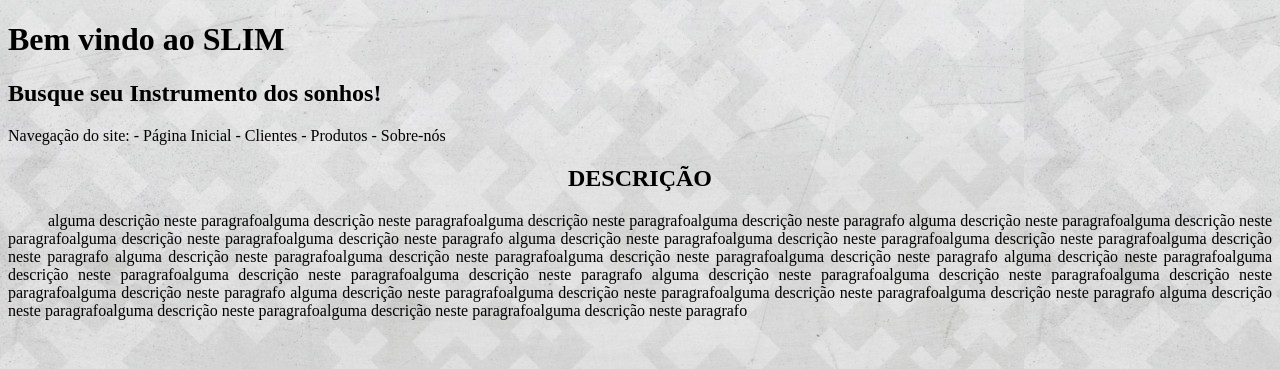
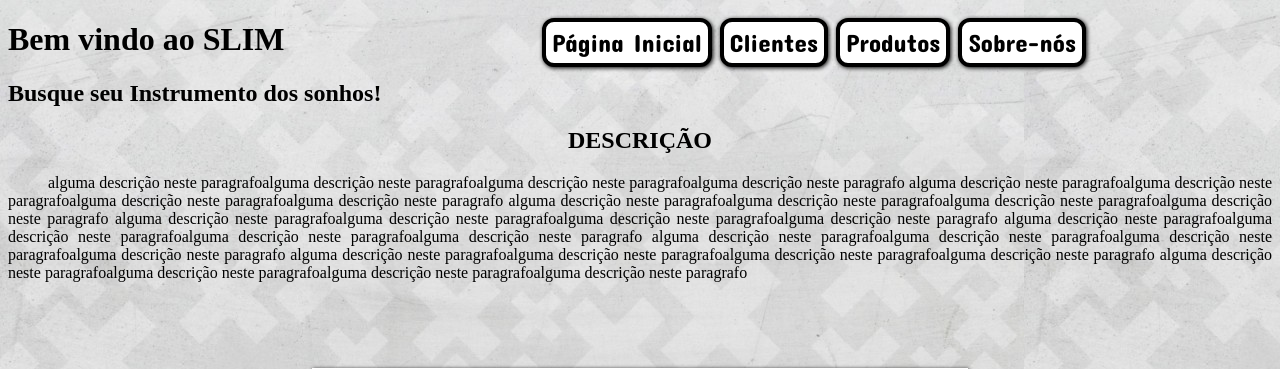
Before and after one commit to giovane-aG/software-engineeringProject, a PHP site: page / in a window 1280 px wide. Shown: the top 369 px of the page. Run offline with PHP 8.4, Linux system fonts and the light colour scheme.

Commit message:
Add files via upload

```diff
--- a/frontend/css/master.css
+++ b/frontend/css/master.css
@@ -1,5 +1,5 @@
 @charset "UTF-8";
-
+/*========== CSS START ========== */
 body{
   background-color: black;
   color: black;
@@ -9,18 +9,72 @@ p{
   text-align: justify;
   text-indent: 40px;
 }
+/*==========  Conf figura ========== START*/
 figure.fcenter {
+  position: relative;
+    border: 8px solid white;
+    box-shadow: 1px 1px 4px black;
+    max-width: 640px;
+    max-height: 425px;
+    margin-left: auto;
+    margin-right: auto;
+}
+figure.fcenter img{
+  width: 100%;
+  height: 100%;
+}
+figure.fcenter figcaption {
+  opacity: 0;
+  position: absolute;
+  top: 0px;
+  background-color: rgba(0,0,0,.4);
+  color: white;
+  width: 100%;
+  height: 100%;
+  padding: 10px;
+  box-sizing: border-box;
+  transition: opacity 1s;
+ }
+ figure.fcenter:hover figcaption{
+  opacity: 1;
+ }
+/*==========  Conf figura ========== END*/
+/*==========  Form MENU ========== START*/
+nav#menu{
 display: block;
-padding: 3px;
-text-align: center;
-border: 8px solid white;
-box-shadow: 1px 1px 4px black;
-position:sticky
-left: 25%;
 }
-
-figure.fcenter img{
-  margin-left: auto;
-  margin-right: auto;
-  width: 100%;
+nav#menu ul{
+  list-style: none;
+  position: absolute;
+  top: 0px;
+  left:500px;
 }
+nav#menu li{
+  display: inline-block;
+  background-color: white;
+  padding: 6px;
+  margin: 2px;
+  transition: background-color 0.5s;
+  border: 4px solid black;
+  border-radius: 12px;
+  box-shadow: 1px 1px 4px black;
+}
+nav#menu li:hover {
+  background-color: black;
+  border-color: black;
+  color: white;
+}
+nav#menu h1{
+  display: none;
+}
+nav#menu a{
+  font-family: 'Concert One', cursive;
+  font-size: 25px;
+  color: black;
+  text-decoration: none;
+  text-shadow: 1px 1px 3px white;
+}
+nav#menu a:hover{
+  color: white;
+}
+/*==========  Form MENU ========== END*/
--- a/frontend/index.html
+++ b/frontend/index.html
@@ -2,6 +2,7 @@
 <html lang="pt-br">
 <head>
 	<meta charset="UTF-8"/>
+	<link href="https://fonts.googleapis.com/css?family=Concert+One&display=swap" rel="stylesheet">
 	<title>Bem vindo!</title>
 	<link rel="stylesheet" type="text/css" href="css/master.css"/>
 </head>
@@ -12,18 +13,25 @@
 		<h1>Bem vindo ao SLIM</h1>
 		<h2>Busque seu Instrumento dos sonhos!</h2>
 	</hgroup>
-Navegação do site:
-- Página Inicial
-- Clientes
-- Produtos
-- Sobre-nós
+<nav id="menu">
+		<h1>Menu Principal</h1>
+<ul>
+		<li><a href="index.html">Página Inicial</a></li>
+		<li><a href="clientes.html">Clientes</a></li>
+		<li><a href="produtos.html">Produtos</a></li>
+		<li><a href="info.html">Sobre-nós</a></li>
+</ul>
+</nav>
 </header>
 
 <h2 style="text-align: center;"> DESCRIÇÃO</h2>
 <p> alguma descrição neste paragrafoalguma descrição neste paragrafoalguma descrição neste paragrafoalguma descrição neste paragrafo alguma descrição neste paragrafoalguma descrição neste paragrafoalguma descrição neste paragrafoalguma descrição neste paragrafo alguma descrição neste paragrafoalguma descrição neste paragrafoalguma descrição neste paragrafoalguma descrição neste paragrafo alguma descrição neste paragrafoalguma descrição neste paragrafoalguma descrição neste paragrafoalguma descrição neste paragrafo alguma descrição neste paragrafoalguma descrição neste paragrafoalguma descrição neste paragrafoalguma descrição neste paragrafo alguma descrição neste paragrafoalguma descrição neste paragrafoalguma descrição neste paragrafoalguma descrição neste paragrafo alguma descrição neste paragrafoalguma descrição neste paragrafoalguma descrição neste paragrafoalguma descrição neste paragrafo alguma descrição neste paragrafoalguma descrição neste paragrafoalguma descrição neste paragrafoalguma descrição neste paragrafo
 </p> <br> <br> <br>
 <figure class="fcenter">
-	<img src="imagens/kurt.jpg" alt="KurtCobain" >
+	<img src="imagens/kurt.jpg" alt="KurtCobain">
+	<figcaption>
+<p>Martin d-18e 1959 (Violão usado por Kurt Cobain na gravação do Unplugged MTV) <br><br> <br> <br> <br> <br> <br> &nbsp &nbsp &nbsp &nbsp &nbsp &nbsp &nbsp &nbsp &nbsp &nbsp Disponivel para locação!</p>
+	</figcaption>
 </figure>
 </div>
 </body>
```
Also changed, not shown: frontend/imagens/kurt.jpg (added).
